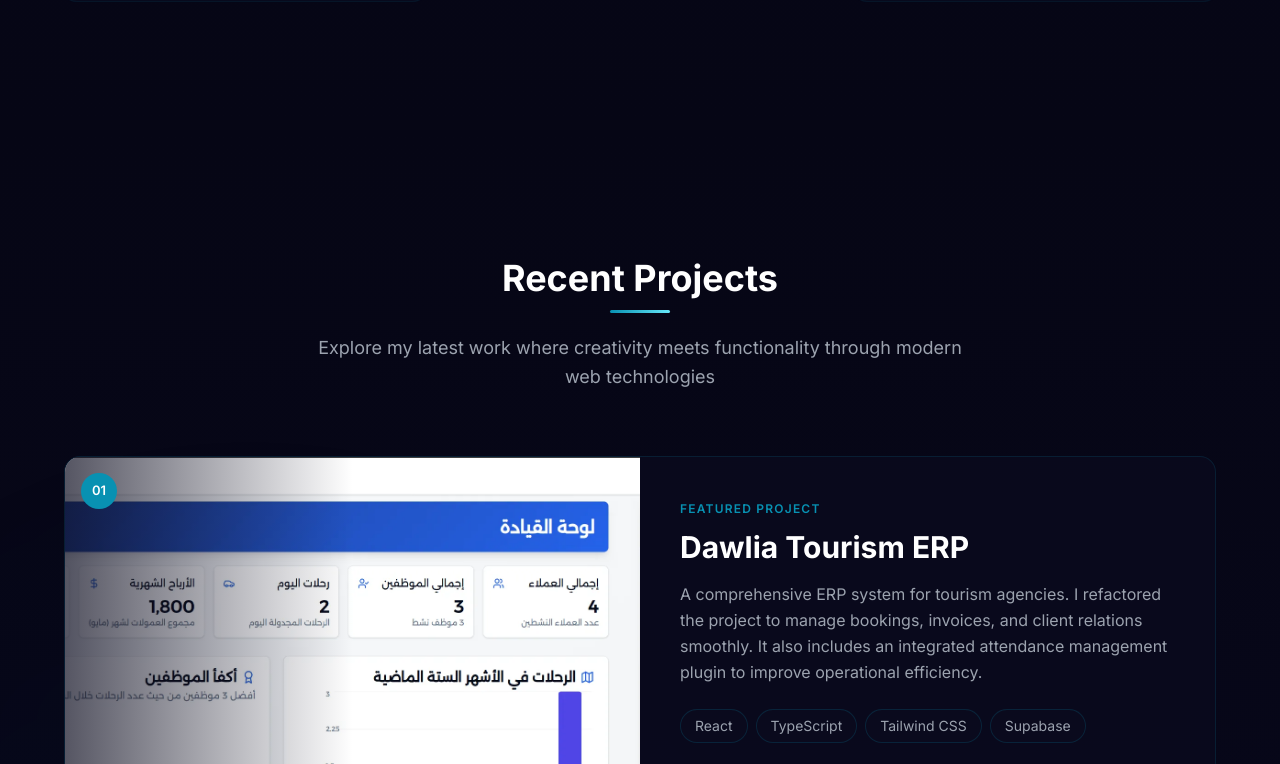
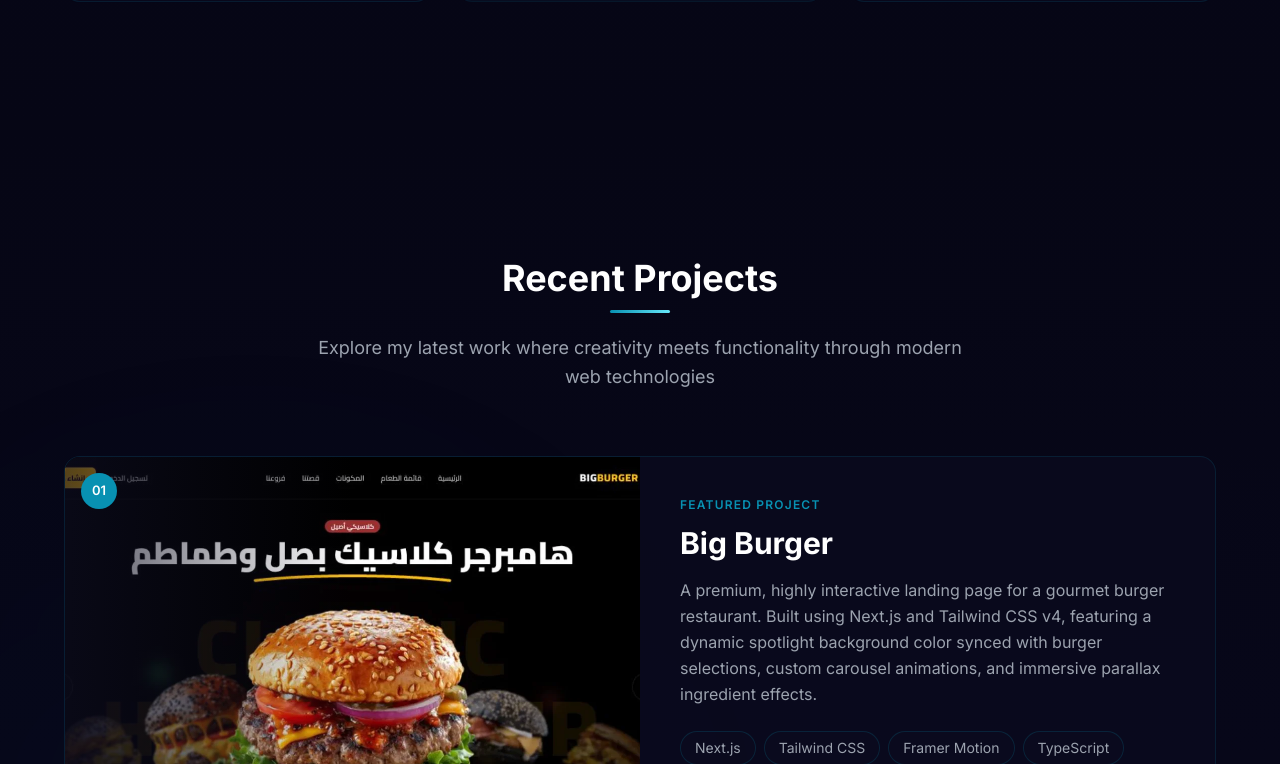
Before and after one commit to mahrandev/Mahran-Portfolio, a Next.js app: page / in a window 1280 px wide. Shown: the part 2665-3429 px from the top of the page. Built offline with nearby package versions, Linux system fonts and the light colour scheme.

Commit message:
feat: add Big Burger project with optimized webp image

```diff
--- a/src/data/portfolio-data.ts
+++ b/src/data/portfolio-data.ts
@@ -132,6 +132,15 @@ export const skillCategories = [
 export const projects = [
   {
     number: "01",
+    title: "Big Burger",
+    description:
+      "A premium, highly interactive landing page for a gourmet burger restaurant. Built using Next.js and Tailwind CSS v4, featuring a dynamic spotlight background color synced with burger selections, custom carousel animations, and immersive parallax ingredient effects.",
+    techs: ["Next.js", "Tailwind CSS", "Framer Motion", "TypeScript"],
+    image: "/images/burger.webp",
+    liveUrl: "https://landing-sksb-git-main-mahrandevs-projects.vercel.app",
+  },
+  {
+    number: "02",
     title: "Dawlia Tourism ERP",
     description:
       "A comprehensive ERP system for tourism agencies. I refactored the project to manage bookings, invoices, and client relations smoothly. It also includes an integrated attendance management plugin to improve operational efficiency.",
@@ -140,7 +149,7 @@ export const projects = [
     liveUrl: "https://tourism-erp-management.vercel.app",
   },
   {
-    number: "02",
+    number: "03",
     title: "Cairo Airport Ride",
     description:
       "A premium airport transfer platform enabling travelers to seamlessly book rides, browse vehicle fleets, and view fixed pricing through a clean and intuitive interface.",
@@ -149,7 +158,7 @@ export const projects = [
     liveUrl: "https://cairoairportride.com",
   },
   {
-    number: "03",
+    number: "04",
     title: "Exclusive E-Commerce",
     description:
       "A modern online store designed to showcase products clearly. Users can browse a wide catalog of items, add them to their shopping cart, and enjoy a seamless shopping experience with a fully responsive design.",
@@ -158,7 +167,7 @@ export const projects = [
     liveUrl: "https://exclusive-ecommerce-seven.vercel.app",
   },
   {
-    number: "04",
+    number: "05",
     title: "LaslesVPN",
     description:
       "A premium, pixel-perfect landing page for a modern VPN provider. Built using semantic HTML5 and the latest Tailwind CSS v4, featuring a fully responsive mobile-first design, interactive custom animations, structured pricing matrices, and optimized SEO practices.",
```
Also changed, not shown: public/images/burger.webp (added).
